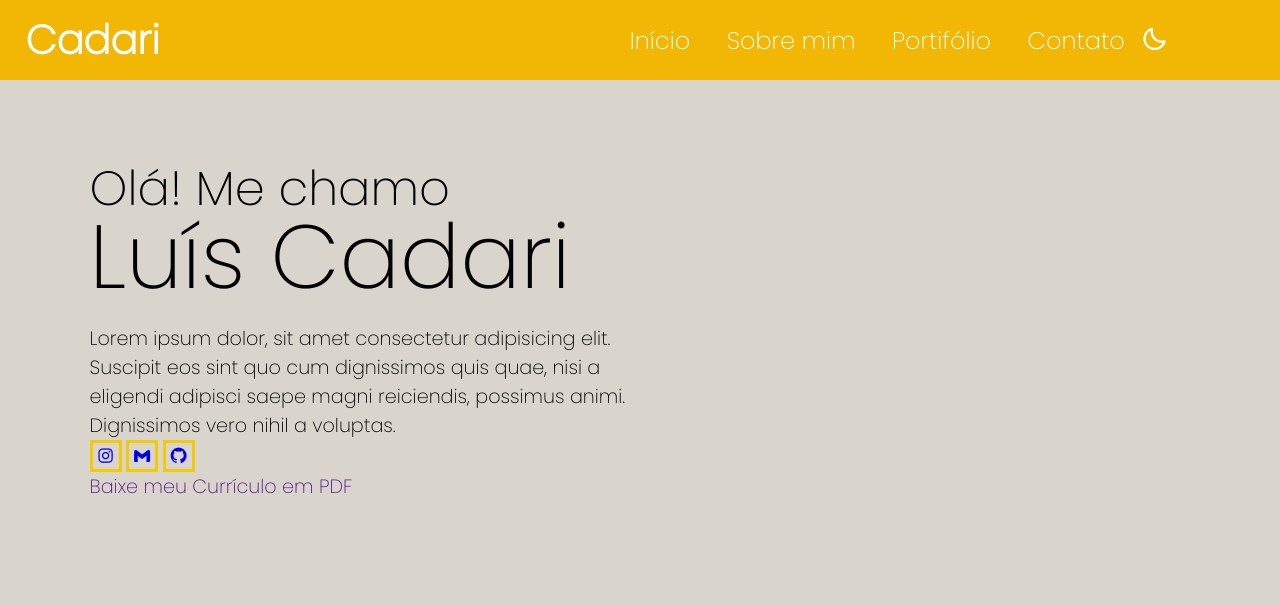
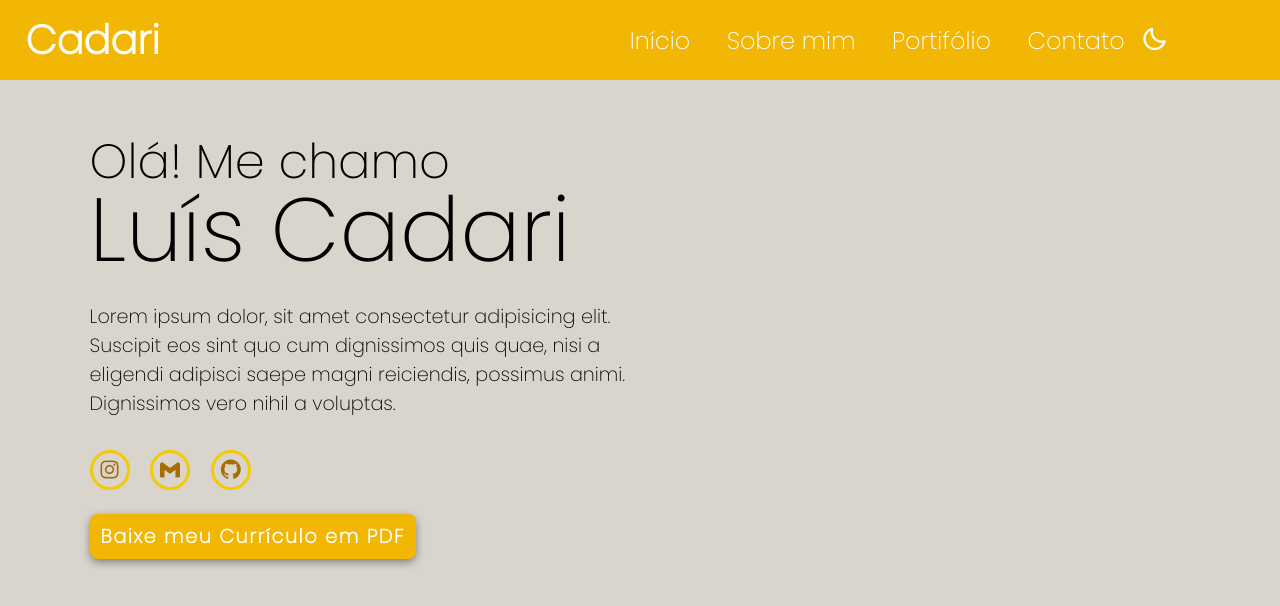
Before and after one commit to luiscadari/Curriculo, a plain HTML site: page view/index.html in a window 1280 px wide. Drawn offline with nearby package versions, Linux system fonts and the light colour scheme.

Commit message:
index update

```diff
--- a/assets/style.css
+++ b/assets/style.css
@@ -80,6 +80,7 @@ section{
 .inicio-conteudo h1{
     font-size: 5.6rem;
     font-weight: 500;
+    margin-bottom: .3rem;
 }
 
 .inicio-conteudo p{
@@ -94,12 +95,40 @@ section{
     display: inline-flex;
     justify-content: center;
     align-items: center;
-    width: 2rem;
-    height: 2rem;
+    width: 2.5rem;
+    height: 2.5rem;
     background:transparent;
-    border: .2rem solid #F2CB05
+    border: .2rem solid #F2CB05;
+    border-radius: 50%;
+    font-size: 1.5rem;
+    color: #A66D03;
+    margin: 2rem 1rem 1.5rem 0;
+    transition: 1s ease;
+}
 
+.inicio-conteudo .redes-sociais a:hover{
+    background-color: #F2CB05;
+    color: white;
 }
+
+.pdf{
+    display: inline-flex;
+    padding: .3rem .5rem;
+    background: #F2B705;
+    border-radius: .5rem;
+    border: .2rem solid transparent;
+    box-shadow: 0 .2rem .5rem gray;
+    font-size: 1rem;
+    color: white;
+    letter-spacing: .1rem ;
+    font-weight: 600;
+    transition: 1s ease;
+}
+
+.pdf:hover{
+    background: #F2CB05;
+}
+
 /*
 .navbar a.active::before{
     content:'';
--- a/view/index.html
+++ b/view/index.html
@@ -38,7 +38,7 @@
                 <a href="luiscadari01@gmail.com"><i class='bx bxl-gmail' ></i></a>
                 <a href="https://github.com/luiscadari"><i class='bx bxl-github' ></i></a>
             </div>
-            <a href="">Baixe meu Currículo em PDF</a>
+            <a href="" class="pdf">Baixe meu Currículo em PDF</a>
         </div>
     </section>
 </body>
```
